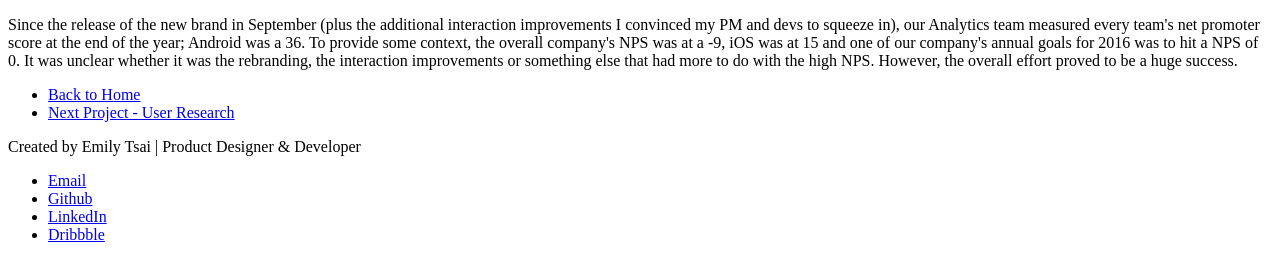
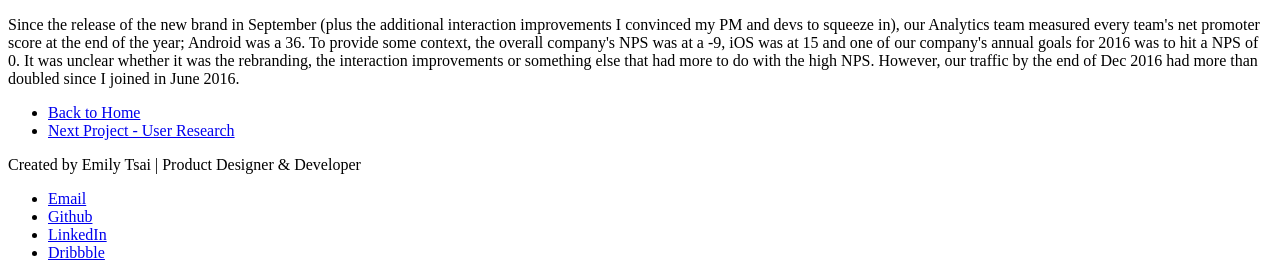
Before and after one commit to emilyyt/portfolio, a Python web app: template templates/ch-rebranding.html in a window 1280 px wide. Shown: the part 1054-1332 px from the top of the page. Before the commit the page ends 1296 px from the top, so only its background shows below. Run offline with Jinja, Linux system fonts and the light colour scheme; the template is opened without the code that fills it, so the values that code supplies are empty; some libraries are stand-ins or nearby versions.

Commit message:
Additional copy change

```diff
--- a/templates/ch-navigation.html
+++ b/templates/ch-navigation.html
@@ -84,7 +84,7 @@
     By this point, I had started designing with a new navigation patterns and rethinking the information architecture on my own, especially with Course Hero vs. students' motivations in mind. I ran an information architecture exercise with other designers where designers paper prototyped their own Course Hero app experience. We iterated on a few different ways to organize the app with navigation patterns such as top tab navigation, bottom tab navigation, a different hamburger menu and a custom navigation. Each design was presented to the product team and eventually, everyone agreed to move forward with an A/B test of the bottom tab navigation design. </p>
     <div class="caption">Navigation patterns we experimented with</div>
     <img class="lazy" data-original="../static/build/images/ch-nav-patterns.png" alt="Navigation patterns" width="100%"/>
-    <p>The rationale behind choosing a bottom tab navigation is that 1) it presents a set of finite options to the user early in the funnel (increase memorability) 2) the bottom tabs are almost always available to users without any proactiveness (increase availability) 3) the information architecture made more sense to the users we've concept tested with (improved information architecture).
+    <p>The rationale behind choosing a bottom tab navigation is that 1) it presents a small set of options to the user early in the funnel (increase memorability) 2) the bottom tabs are almost always available to the users without any proactiveness (increase availability) 3) the information architecture made more sense to the users we've concept tested with (improved information architecture).
     </p>
     <div class="caption">Bottom tab navigation with a content-rich home screen</div>
     <img class="lazy" data-original="../static/build/images/ch-home-3.png" alt="Homepage Iterations" width="100%"/>
--- a/templates/ch-rebranding.html
+++ b/templates/ch-rebranding.html
@@ -56,7 +56,7 @@ Course Hero aims to empower college students to access and share school resource
 </div>
 <img class="lazy" data-original="../../static/build/images/ch-mobile-features.png" alt="Other Course Hero features" width="100%"/>
 <p>
-	Since the release of the new brand in September (plus the additional interaction improvements I convinced my PM and devs to squeeze in), our Analytics team measured every team's net promoter score at the end of the year; Android was a 36. To provide some context, the overall company's NPS was at a -9, iOS was at 15 and one of our company's annual goals for 2016 was to hit a NPS of 0. It was unclear whether it was the rebranding, the interaction improvements or something else that had more to do with the high NPS. However, the overall effort proved to be a huge success.
+	Since the release of the new brand in September (plus the additional interaction improvements I convinced my PM and devs to squeeze in), our Analytics team measured every team's net promoter score at the end of the year; Android was a 36. To provide some context, the overall company's NPS was at a -9, iOS was at 15 and one of our company's annual goals for 2016 was to hit a NPS of 0. It was unclear whether it was the rebranding, the interaction improvements or something else that had more to do with the high NPS. However, our traffic by the end of Dec 2016 had more than doubled since I joined in June 2016.
 </p>
 
 
```
